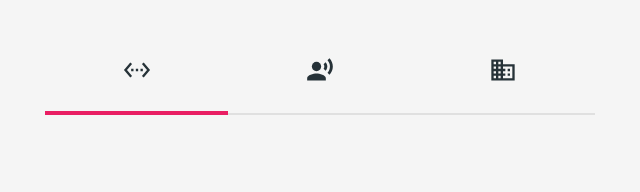
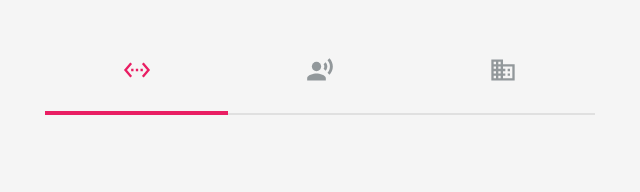
Before and after one commit to hectoricardom/hectoricardom.github.io, a plain HTML site: page index.html in a window 1280 px wide. Shown: the part 948-1140 px from the top of the page, 320-960 px from the left. Drawn offline with Linux system fonts and the light colour scheme.

Commit message:
upd dark nav color

```diff
--- a/css/style.css
+++ b/css/style.css
@@ -337,13 +337,18 @@ button, [type="button"], [type="reset"], [type="submit"] {
     cursor: pointer;
 }
 
-
-
-.icon--svg:not(.icon--own-color) {
-    fill: currentColor;
+.icon--circle-outer svg {
     fill: var(--colorText_);
 }
 
+.center_Tab_Nav_Link svg{
+    fill: var(--tab--nav-Color--);
+}
+
+
+.center_Tab_Nav_Item.is-active .center_Tab_Nav_Link  svg{
+    fill: var(--color-base--hover);
+}
 
 .icon--circle-outer {
     border-color: transparent;
--- a/index.html
+++ b/index.html
@@ -231,14 +231,14 @@
                         <ul class="center_Tab_Nav_Items" role="tablist">
                           <li class="center_Tab_Nav_Item is-active" data-item="0" role="presentation" onClick="changeIndexTab(1)">
                               <a class="center_Tab_Nav_Link" role="tab"  data-tab-index="0">
-                                <svg aria-hidden="false" aria-label="TV" class="icon icon--svg icon--tv" height="38" viewBox="0 0 24 24" width="38" xmlns="http://www.w3.org/2000/svg">
+                                <svg aria-hidden="false" class="icon" height="38" viewBox="0 0 24 24" width="38" xmlns="http://www.w3.org/2000/svg">
                                   <path d="M0 0h24v24H0z" fill="none"/><path d="M7.77 6.76L6.23 5.48.82 12l5.41 6.52 1.54-1.28L3.42 12l4.35-5.24zM7 13h2v-2H7v2zm10-2h-2v2h2v-2zm-6 2h2v-2h-2v2zm6.77-7.52l-1.54 1.28L20.58 12l-4.35 5.24 1.54 1.28L23.18 12l-5.41-6.52z"/>
                                 </svg>
                               </a>
                             </li>
                           <li class="center_Tab_Nav_Item" data-item="1" role="presentation" onClick="changeIndexTab(2)">
                               <a class="center_Tab_Nav_Link" role="tab" data-tab-index="1">
-                                <svg aria-hidden="false" aria-label="TV" class="icon icon--svg icon--tv" height="38" viewBox="0 0 24 24" width="38" xmlns="http://www.w3.org/2000/svg">
+                                <svg aria-hidden="false" class="icon" height="38" viewBox="0 0 24 24" width="38" xmlns="http://www.w3.org/2000/svg">
                                   <circle cx="9" cy="9" r="4"/>
                                   <path d="M9 15c-2.67 0-8 1.34-8 4v2h16v-2c0-2.66-5.33-4-8-4zm7.76-9.64l-1.68 1.69c.84 1.18.84 2.71 0 3.89l1.68 1.69c2.02-2.02 2.02-5.07 0-7.27zM20.07 2l-1.63 1.63c2.77 3.02 2.77 7.56 0 10.74L20.07 16c3.9-3.89 3.91-9.95 0-14z"/><path fill="none" d="M0 0h24v24H0z"/>
                                 </svg>
@@ -246,7 +246,7 @@
                             </li>
                           <li class="center_Tab_Nav_Item" data-item="2" role="presentation" onClick="changeIndexTab(3)">
                               <a class="center_Tab_Nav_Link" role="tab" data-tab-index="2">
-                                <svg aria-hidden="false" aria-label="TV" class="icon icon--svg icon--tv" height="38" viewBox="0 0 24 24" width="38" xmlns="http://www.w3.org/2000/svg">
+                                <svg aria-hidden="false" class="icon" height="38" viewBox="0 0 24 24" width="38" xmlns="http://www.w3.org/2000/svg">
                                   <path d="M0 0h24v24H0z" fill="none"/><path d="M12 7V3H2v18h20V7H12zM6 19H4v-2h2v2zm0-4H4v-2h2v2zm0-4H4V9h2v2zm0-4H4V5h2v2zm4 12H8v-2h2v2zm0-4H8v-2h2v2zm0-4H8V9h2v2zm0-4H8V5h2v2zm10 12h-8v-2h2v-2h-2v-2h2v-2h-2V9h8v10zm-2-8h-2v2h2v-2zm0 4h-2v2h2v-2z"/>
                                 </svg>
                               </a>
```
